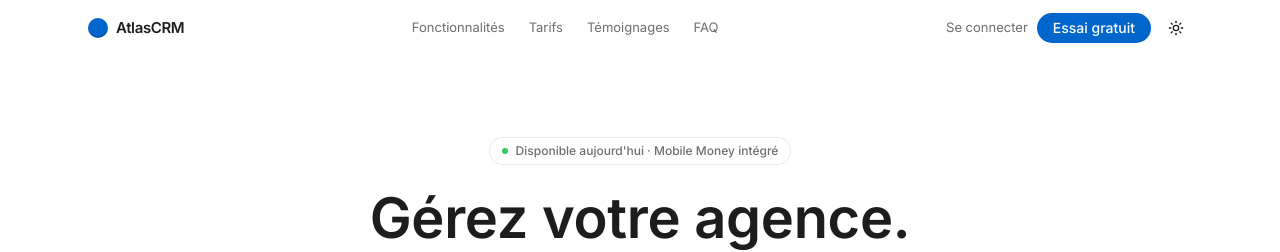
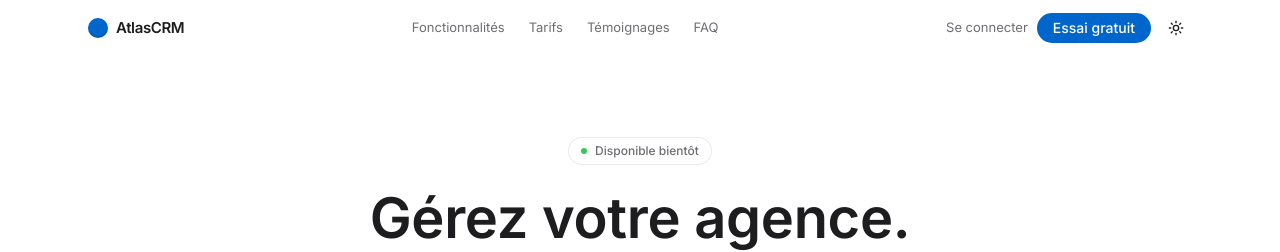
Before and after one commit to mood350/atlas, a Next.js app in the folder frontend/: page / in a window 1280 px wide. Shown: the top 252 px of the page. Built offline with nearby package versions, Linux system fonts and the light colour scheme.

Commit message:
fix landing page

```diff
--- a/frontend/components/landing/HeroSection.tsx
+++ b/frontend/components/landing/HeroSection.tsx
@@ -30,7 +30,7 @@ export function HeroSection() {
       <div className="mx-auto max-w-5xl text-center">
         <span className="hero-tag inline-flex items-center gap-2 rounded-full border border-border-soft bg-surface px-3 py-1 text-[12px] font-medium text-foreground-muted">
           <span className="h-1.5 w-1.5 rounded-full bg-success" aria-hidden />
-          Disponible aujourd&apos;hui · Mobile Money intégré
+          Disponible bientôt
         </span>
 
         <h1 className="hero-title mt-6 max-w-4xl text-balance text-foreground mx-auto">
```
